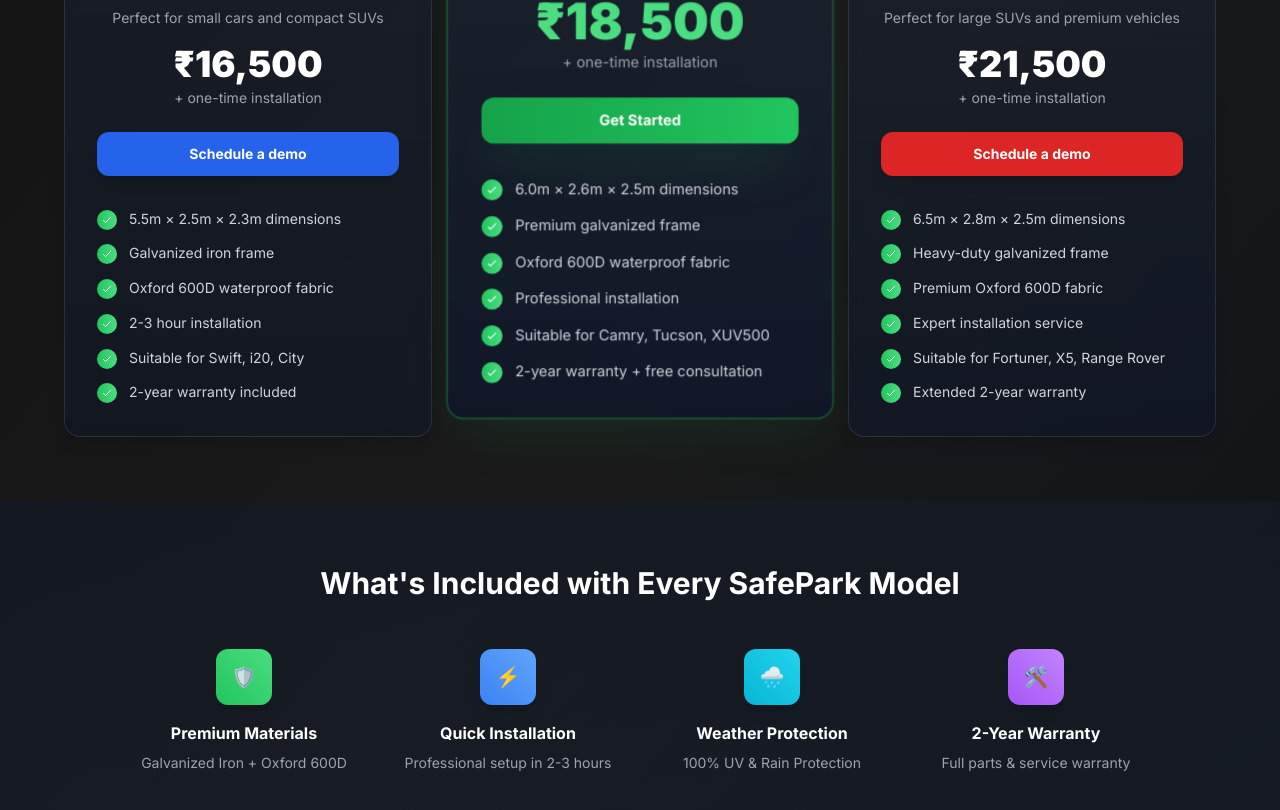
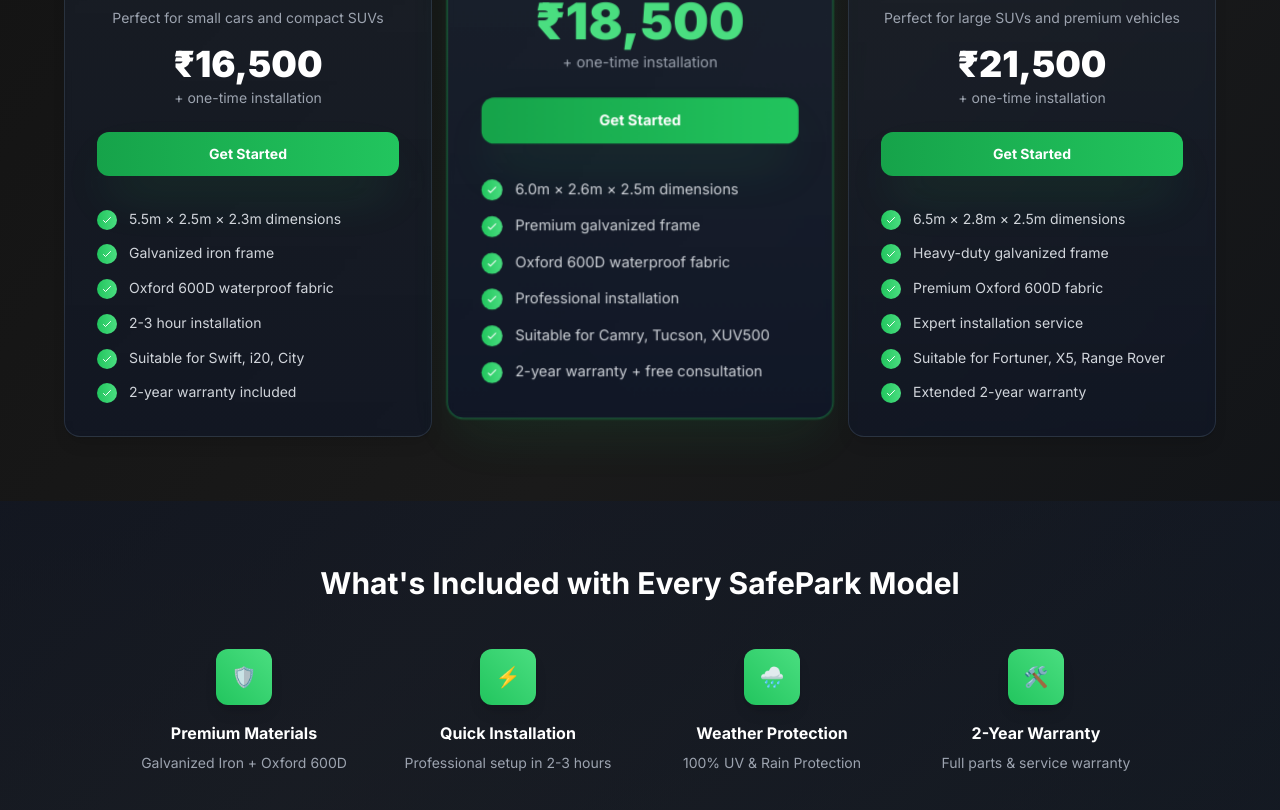
Before and after one commit to skillmates07-stack/safepark-website, a Next.js app: page /pricing in a window 1280 px wide. Shown: the part 500-1310 px from the top of the page. Built offline with nearby package versions, Linux system fonts and the light colour scheme.

Commit message:
Update page.tsx

```diff
--- a/src/app/pricing/page.tsx
+++ b/src/app/pricing/page.tsx
@@ -12,9 +12,6 @@ export default function PricingPage() {
       title: "Model 1 - Compact",
       monthlyPrice: "₹16,500",
       subtitle: "Perfect for small cars and compact SUVs",
-      color: "from-blue-500 to-blue-400",
-      borderColor: "border-blue-500/30",
-      buttonColor: "bg-blue-600 hover:bg-blue-500",
       features: [
         "5.5m × 2.5m × 2.3m dimensions",
         "Galvanized iron frame",
@@ -31,9 +28,6 @@ export default function PricingPage() {
       title: "Model 2 - Standard",
       monthlyPrice: "₹18,500",
       subtitle: "Ideal for sedans and mid-size SUVs",
-      color: "from-green-600 to-green-500",
-      borderColor: "border-green-500/30",
-      buttonColor: "bg-green-600 hover:bg-green-500",
       features: [
         "6.0m × 2.6m × 2.5m dimensions",
         "Premium galvanized frame",
@@ -50,9 +44,6 @@ export default function PricingPage() {
       title: "Model 3 - Large",
       monthlyPrice: "₹21,500",
       subtitle: "Perfect for large SUVs and premium vehicles",
-      color: "from-red-500 to-red-400",
-      borderColor: "border-red-500/30",
-      buttonColor: "bg-red-600 hover:bg-red-500",
       features: [
         "6.5m × 2.8m × 2.5m dimensions",
         "Heavy-duty galvanized frame",
@@ -67,7 +58,7 @@ export default function PricingPage() {
 
   return (
     <main className="pt-[56px] bg-gradient-to-br from-[#121212] via-[#1a1a1a] to-[#0d1117] min-h-screen">
-      {/* BALANCED DARK HERO SECTION */}
+      {/* HERO SECTION */}
       <section className="py-8 px-4 lg:px-8">
         <div className="max-w-6xl mx-auto text-center">
           <h1 className="text-4xl lg:text-5xl font-black mb-4">
@@ -81,7 +72,7 @@ export default function PricingPage() {
             Find the perfect plan for your vehicle. All models use a <span className="font-semibold text-white">premium GI frame and Oxford 600D fabric.</span>
           </p>
 
-          {/* SUBTLE GREEN TOGGLE */}
+          {/* PRICING TOGGLE */}
           <div className="flex items-center justify-center gap-4 mb-12">
             <span className={`text-sm font-medium ${!isAnnual ? 'text-white' : 'text-gray-400'}`}>
               One-time
@@ -106,7 +97,7 @@ export default function PricingPage() {
         </div>
       </section>
 
-      {/* BALANCED PRICING CARDS */}
+      {/* UNIFIED PRICING CARDS */}
       <section className="px-4 lg:px-8 pb-16">
         <div className="max-w-6xl mx-auto">
           <div className="grid grid-cols-1 md:grid-cols-3 gap-6 items-end">
@@ -146,16 +137,12 @@ export default function PricingPage() {
                     </p>
                   </div>
 
-                  {/* CTA Button */}
+                  {/* UNIFIED GREEN CTA BUTTON */}
                   <a
                     href="tel:+919600840058"
-                    className={`w-full block py-3 px-6 ${
-                      plan.popular
-                        ? 'bg-gradient-to-r from-green-600 to-green-500 hover:from-green-500 hover:to-green-400 shadow-2xl shadow-green-500/20'
-                        : plan.buttonColor + ' shadow-lg'
-                    } text-white font-bold text-sm rounded-xl transition-all duration-300 hover:scale-105 text-center`}
+                    className="w-full block py-3 px-6 bg-gradient-to-r from-green-600 to-green-500 hover:from-green-500 hover:to-green-400 shadow-2xl shadow-green-500/20 text-white font-bold text-sm rounded-xl transition-all duration-300 hover:scale-105 text-center"
                   >
-                    {plan.popular ? 'Get Started' : `Schedule a demo`}
+                    Get Started
                   </a>
                 </div>
 
@@ -178,19 +165,19 @@ export default function PricingPage() {
         </div>
       </section>
 
-      {/* SUBTLE FEATURES SECTION */}
+      {/* FEATURES SECTION */}
       <section className="px-4 lg:px-8 py-16 bg-gradient-to-br from-slate-900/50 to-slate-800/30">
         <div className="max-w-5xl mx-auto text-center">
           <h2 className="text-3xl font-bold text-white mb-12">What's Included with Every SafePark Model</h2>
           <div className="grid grid-cols-2 md:grid-cols-4 gap-8">
             {[
-              { icon: "🛡️", title: "Premium Materials", desc: "Galvanized Iron + Oxford 600D", color: "from-green-500 to-green-400" },
-              { icon: "⚡", title: "Quick Installation", desc: "Professional setup in 2-3 hours", color: "from-blue-500 to-blue-400" },
-              { icon: "🌧️", title: "Weather Protection", desc: "100% UV & Rain Protection", color: "from-cyan-500 to-cyan-400" },
-              { icon: "🛠️", title: "2-Year Warranty", desc: "Full parts & service warranty", color: "from-purple-500 to-purple-400" }
+              { icon: "🛡️", title: "Premium Materials", desc: "Galvanized Iron + Oxford 600D" },
+              { icon: "⚡", title: "Quick Installation", desc: "Professional setup in 2-3 hours" },
+              { icon: "🌧️", title: "Weather Protection", desc: "100% UV & Rain Protection" },
+              { icon: "🛠️", title: "2-Year Warranty", desc: "Full parts & service warranty" }
             ].map((feature, idx) => (
               <div key={idx} className="text-center">
-                <div className={`w-14 h-14 bg-gradient-to-tr ${feature.color} rounded-xl flex items-center justify-center mb-4 mx-auto shadow-lg`}>
+                <div className="w-14 h-14 bg-gradient-to-tr from-green-500 to-green-400 rounded-xl flex items-center justify-center mb-4 mx-auto shadow-lg">
                   <span className="text-xl">{feature.icon}</span>
                 </div>
                 <h3 className="text-white font-bold text-base mb-2">{feature.title}</h3>
@@ -201,14 +188,13 @@ export default function PricingPage() {
         </div>
       </section>
 
-      {/* BALANCED CTA SECTION */}
+      {/* CTA SECTION */}
       <section className="px-4 lg:px-8 py-16">
         <div className="max-w-4xl mx-auto text-center">
           <h2 className="text-3xl font-bold text-white mb-4">Ready to Protect Your Vehicle?</h2>
           <p className="text-gray-300 text-lg mb-10">Get your custom quote today with free consultation</p>
 
           <div className="flex flex-col sm:flex-row gap-6 justify-center items-center max-w-2xl mx-auto">
-            {/* PRIMARY BUTTON - Call */}
             <a
               href="tel:+919600840058"
               className="group flex items-center justify-center gap-3 w-full sm:flex-1 bg-gradient-to-r from-green-600 to-green-500 hover:from-green-500 hover:to-green-400 text-white px-8 py-4 rounded-2xl font-bold text-lg transition-all duration-300 shadow-2xl shadow-green-600/20 hover:shadow-green-500/30 hover:scale-[1.02] min-h-[60px]"
@@ -231,7 +217,6 @@ export default function PricingPage() {
               <span className="leading-none">Call for Custom Quote</span>
             </a>
 
-            {/* SECONDARY BUTTON - WhatsApp */}
             <a
               href="https://wa.me/919600840058"
               className="group flex items-center justify-center gap-3 w-full sm:flex-1 bg-slate-800/80 backdrop-blur-sm border border-slate-600/50 hover:border-slate-500/70 text-gray-200 hover:text-white px-8 py-4 rounded-2xl font-bold text-lg transition-all duration-300 shadow-xl hover:shadow-2xl hover:scale-[1.02] hover:bg-slate-700/80 min-h-[60px]"
```
